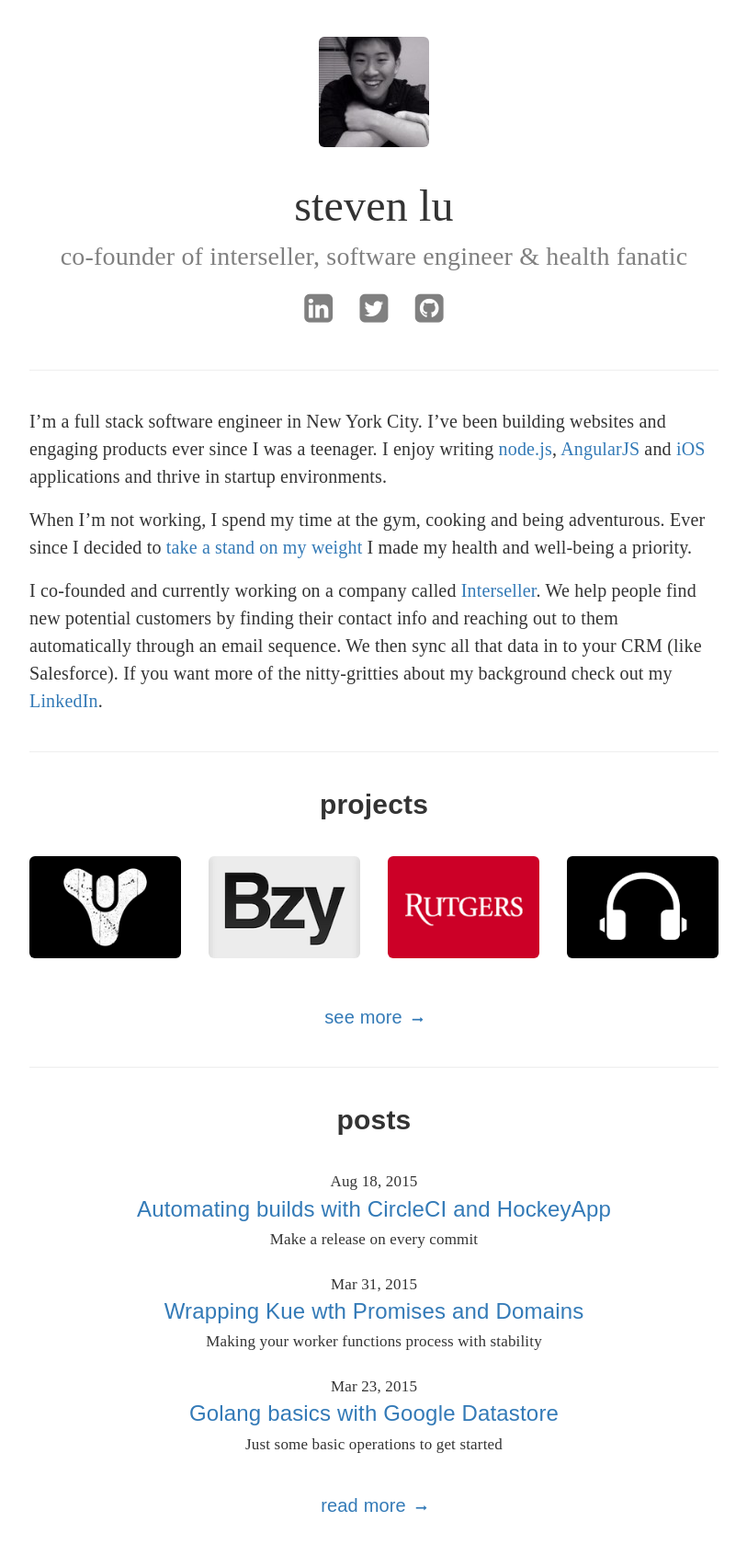
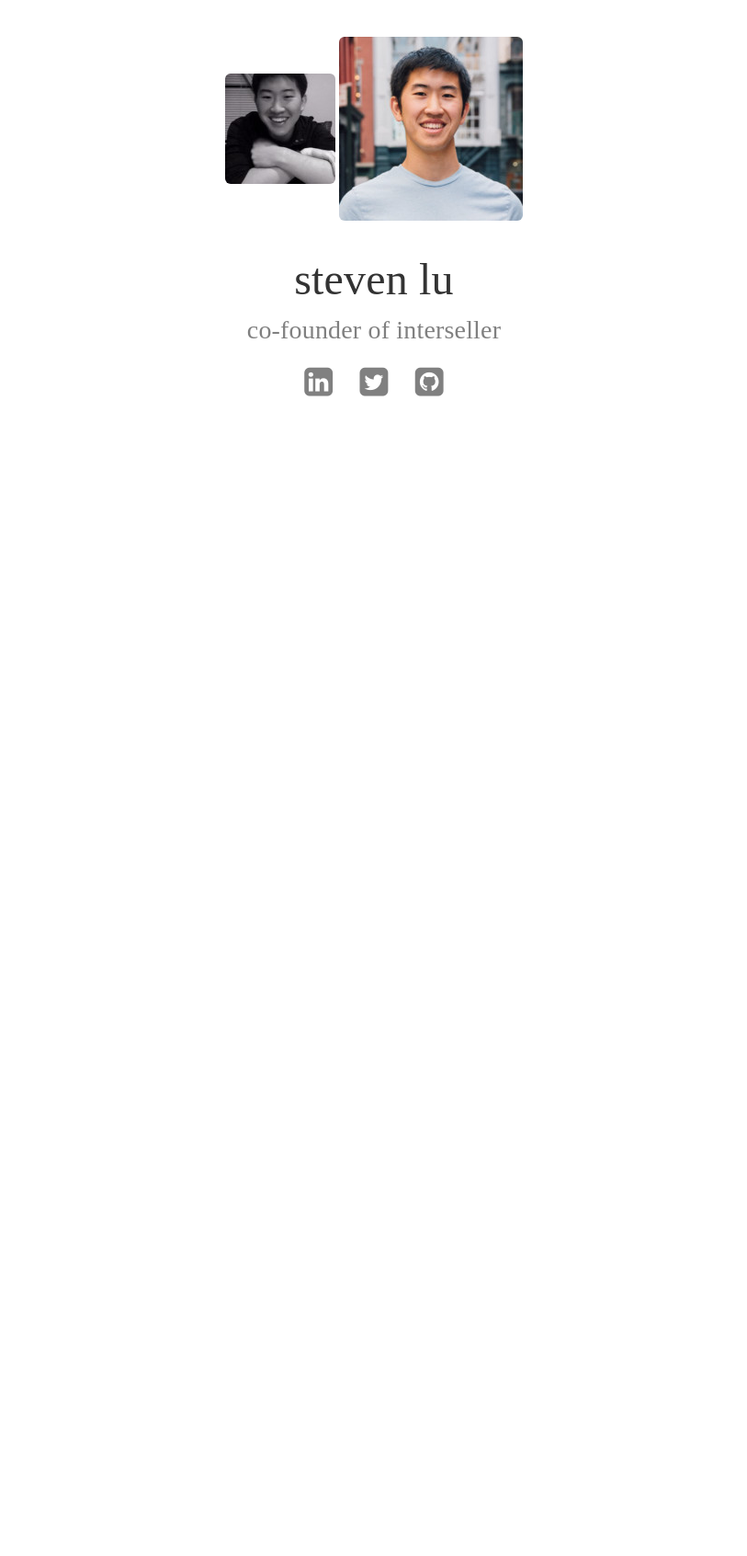
Before and after one commit to sjlu/sjlu.github.io, a Jekyll site: the page built from index.html, in a window 1280 px wide. Shown: the whole page at 92% size, without its empty margins (233-1046 px from the left). Built offline with Jekyll 4.4.1, drawn with Linux system fonts in a browser that asks for light colours; nearby versions of some CDN libraries; after the commit the page ends 900 px from its top, so only the background shows below that.

Commit message:
Updating personal website

```diff
--- a/_config.yml
+++ b/_config.yml
@@ -1,7 +1,7 @@
 # Site settings
 title: Steven Lu
 email: tacticalazn@gmail.com
-description: "co-founder of interseller, software engineer & health fanatic"
+description: "co-founder of interseller"
 baseurl: ""
 url: "http://stevenlu.com"
 twitter_username: stevenlu
--- a/_includes/about.md
+++ /dev/null
@@ -1,5 +0,0 @@
-I'm a full stack software engineer in New York City. I've been building websites and engaging products ever since I was a teenager. I enjoy writing [node.js](http://nodejs.org/), [AngularJS](http://angularjs.org) and [iOS](https://developer.apple.com/) applications and thrive in startup environments.
-
-When I'm not working, I spend my time at the gym, cooking and being adventurous. Ever since I decided to [take a stand on my weight](https://medium.com/steves-health-journey/my-transformation-story-305e0e84eae4) I made my health and well-being a priority.
-
-I co-founded and currently working on a company called [Interseller](https://interseller.io). We help people find new potential customers by finding their contact info and reaching out to them automatically through an email sequence. We then sync all that data in to your CRM (like Salesforce). If you want more of the nitty-gritties about my background check out my [LinkedIn](https://www.linkedin.com/in/stevenlu).
--- a/index.html
+++ b/index.html
@@ -6,6 +6,7 @@
 <div id="title">
   <div class="avatar text-center">
     <img class="img-rounded" src="{{ "/images/avatar.jpg" | prepend: site.baseurl }}" />
+    <img class="img-rounded" src="{{ "/images/avatar2.jpg" | prepend: site.baseurl }}" />
   </div>
   <div class="name text-center">
     {{site.title}}
@@ -25,45 +26,5 @@
     </a>
   </div>
 </div>
-<hr />
-<div id="about">
-  {% capture about %}{% include about.md %}{% endcapture %}
-  {{ about | markdownify }}
-</div>
-<hr />
-<div id="projects">
-  <h2 class="text-center">projects</h2>
-  <br />
-  <div class="row">
-    {% for page in site.pages | sort:title %}
-      {% if page.categories contains "project" and page.categories contains "featured" %}
-        <div class="col-md-3 col-sm-6 text-center">
-          <a href="{{ page.url | prepend: site.baseurl }}">
-            <img class="img-rounded" src="{{ page.dir | prepend: site.baseurl | append: "thumb.png" }}" />
-          </a>
-        </div>
-      {% endif %}
-    {% endfor %}
-  </div>
-  <br />
-  <br />
-  <div class="text-center">
-    <a class="more" href="{{ "/projects" | prepend: site.baseurl }}">see more <i class="fa fa-long-arrow-right"></i></a>
-  </div>
-</div>
-<hr />
-<div id="posts" class="text-center">
-  <h2 class="text-center">posts</h2>
-  <br />
-  {% for post in site.posts limit:3 %}
-    <div class="headline">
-      <small>{{ post.date | date: "%b %-d, %Y" }}</small>
-      <div><a href="{{ post.url | prepend: site.baseurl }}" class="title">{{ post.title }}</a></div>
-      <small>{{ post.description | strip_html | truncatewords: 15 }}</small>
-    </div>
-  {% endfor %}
-  <br />
-  <a class="more" href="{{ "/posts" | prepend: site.baseurl }}">read more <i class="fa fa-long-arrow-right"></i></a>
-</div>
 <br />
 <br />
```
Also changed, not shown: images/avatar2.jpg (added).
